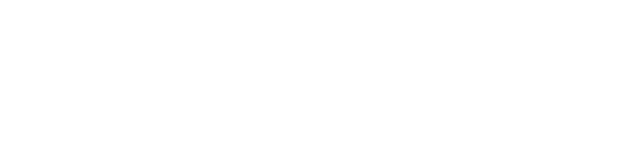
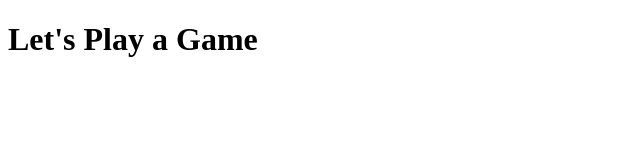
Before and after one commit to Travis-Esselink/TicTacToe, a plain HTML site: page index.html in a window 1280 px wide. Shown: the whole page, without its empty margins (0-640 px from the left). Drawn offline with Linux system fonts and the light colour scheme.

Commit message:
added heading test

```diff
--- a/index.html
+++ b/index.html
@@ -7,6 +7,6 @@
     <title>Tic Tac Toe</title>
 </head>
 <body>
-
+    <h1>Let's Play a Game</h1>
 </body>
 </html>
```
